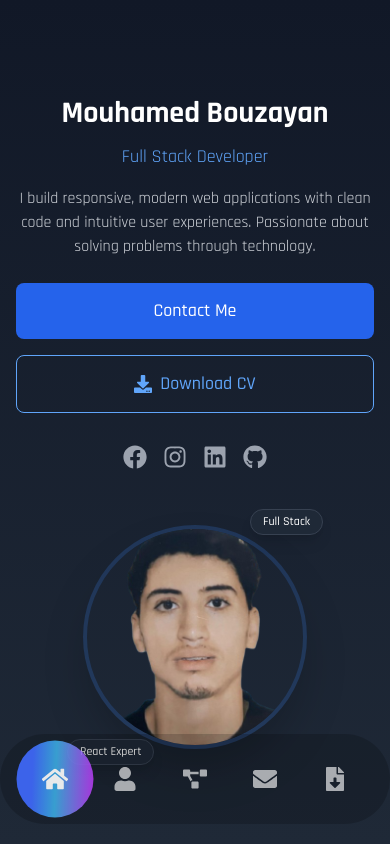
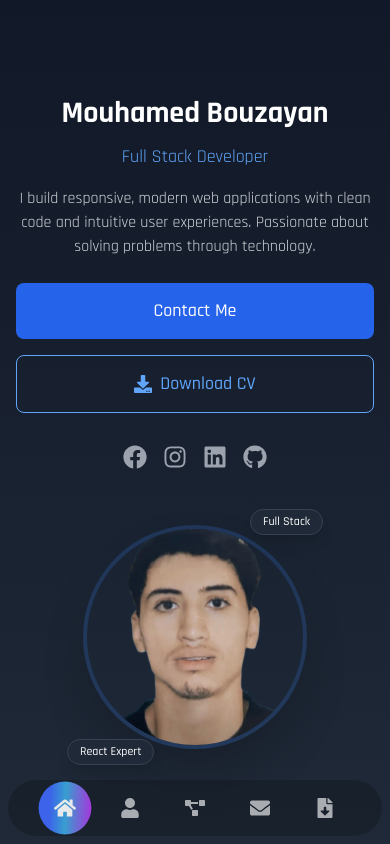
Before and after one commit to MOUHAMEDBOUZAYAN/MY-PORTFOLIO, a React (Vite) app in the folder front-end/: page / in a window 390 px wide. Shown: the top 844 px of the page. Built offline with nearby package versions, Linux system fonts and the light colour scheme; a web font is replaced by a local one.

Commit message:
Quelque Modification Sur Page Home Et Page Aboute (Respensiviter Du Portfolio)

```diff
--- a/front-end/src/components/About.jsx
+++ b/front-end/src/components/About.jsx
@@ -1,5 +1,6 @@
 import React, { useState } from 'react';
 import { motion, AnimatePresence } from 'framer-motion';
+import profilePhoto from '../assets/profile.png';
 import {
   FaCode,
   FaServer,
@@ -23,7 +24,7 @@ const About = () => {
       bio: "Passionné par la création d'applications web modernes et performantes. Je combine expertise technique et sens du design pour développer des solutions innovantes.",
       experience: "1+ ans d'expérience",
       location: "Beni Mellal, Maroc",
-      image: "profile.jpg",
+      image: profilePhoto,
       highlights: [
         "Développement d'applications web complètes",
         "Conception d'interfaces utilisateur intuitives",
--- a/front-end/src/components/Nav.jsx
+++ b/front-end/src/components/Nav.jsx
@@ -1,4 +1,3 @@
-// Nav.jsx
 import React, { useState, useEffect } from 'react';
 import {
   FaHome,
@@ -30,16 +29,16 @@ function Nav() {
   ];
 
   return (
-    <nav className={`fixed bottom-5 inset-x-0 z-50 transition-all duration-300 ${scrolled ? 'opacity-100' : 'opacity-90'}`}>
-      <div className="container mx-auto flex justify-center">
-        <div className={`bg-black/20 h-[90px] backdrop-blur-2xl rounded-full max-w-[600px] px-5 flex justify-evenly items-center text-2xl mx-auto transition-all ${scrolled ? 'shadow-lg shadow-black/30' : ''}`}>
+    <nav className={`fixed bottom-2 sm:bottom-4 inset-x-0 z-50 transition-all duration-300 ${scrolled ? 'opacity-100' : 'opacity-90'}`}>
+      <div className="container mx-auto flex justify-center px-2">
+        <div className={`bg-black/20 h-14 sm:h-16 backdrop-blur-2xl rounded-full w-full max-w-md sm:max-w-lg px-4 flex justify-evenly items-center text-xl sm:text-2xl mx-auto transition-all ${scrolled ? 'shadow-lg shadow-black/30' : ''}`}>
           {navItems.map((item) => (
             item.isExternal ? (
               <a
                 key={item.id}
                 href="/resume.pdf"
-                download="Mouhamed_Bouzayan_Resume.pdf"
-                className={`group cursor-pointer w-[70px] h-[70px] flex flex-col items-center justify-center transition-all ${activeLink === item.id ? `${item.color} scale-110` : 'text-white/70 hover:text-white'}`}
+                download="Your_Resume.pdf"
+                className={`group cursor-pointer w-12 h-12 sm:w-14 sm:h-14 flex flex-col items-center justify-center transition-all ${activeLink === item.id ? `${item.color} scale-110` : 'text-white/70 hover:' + item.color}`}
                 onClick={() => setActiveLink(item.id)}
               >
                 <NavIcon icon={item.icon} label={item.label} />
@@ -51,7 +50,7 @@ function Nav() {
                 smooth={true}
                 spy={true}
                 onSetActive={() => setActiveLink(item.id)}
-                className={`group cursor-pointer w-[70px] h-[70px] flex flex-col items-center justify-center transition-all ${activeLink === item.id ? `${item.color} scale-110` : 'text-white/70 hover:text-white'}`}
+                className={`group cursor-pointer w-12 h-12 sm:w-14 sm:h-14 flex flex-col items-center justify-center transition-all ${activeLink === item.id ? `${item.color} scale-110` : 'text-white/70 hover:' + item.color}`}
               >
                 <NavIcon icon={item.icon} label={item.label} />
               </Link>
@@ -64,11 +63,11 @@ function Nav() {
 }
 
 const NavIcon = ({ icon, label }) => (
-  <div className="relative">
-    <div className="transition-all duration-300 group-hover:scale-125">
+  <div className="relative flex items-center justify-center">
+    <div className="transition-transform duration-300 group-hover:scale-110">
       {icon}
     </div>
-    <span className="absolute -bottom-5 left-1/2 -translate-x-1/2 text-xs opacity-0 group-hover:opacity-100 transition-all whitespace-nowrap">
+    <span className="absolute -bottom-5 left-1/2 -translate-x-1/2 text-[10px] sm:text-xs opacity-0 group-hover:opacity-100 transition-opacity duration-300 whitespace-nowrap text-white">
       {label}
     </span>
   </div>
```
